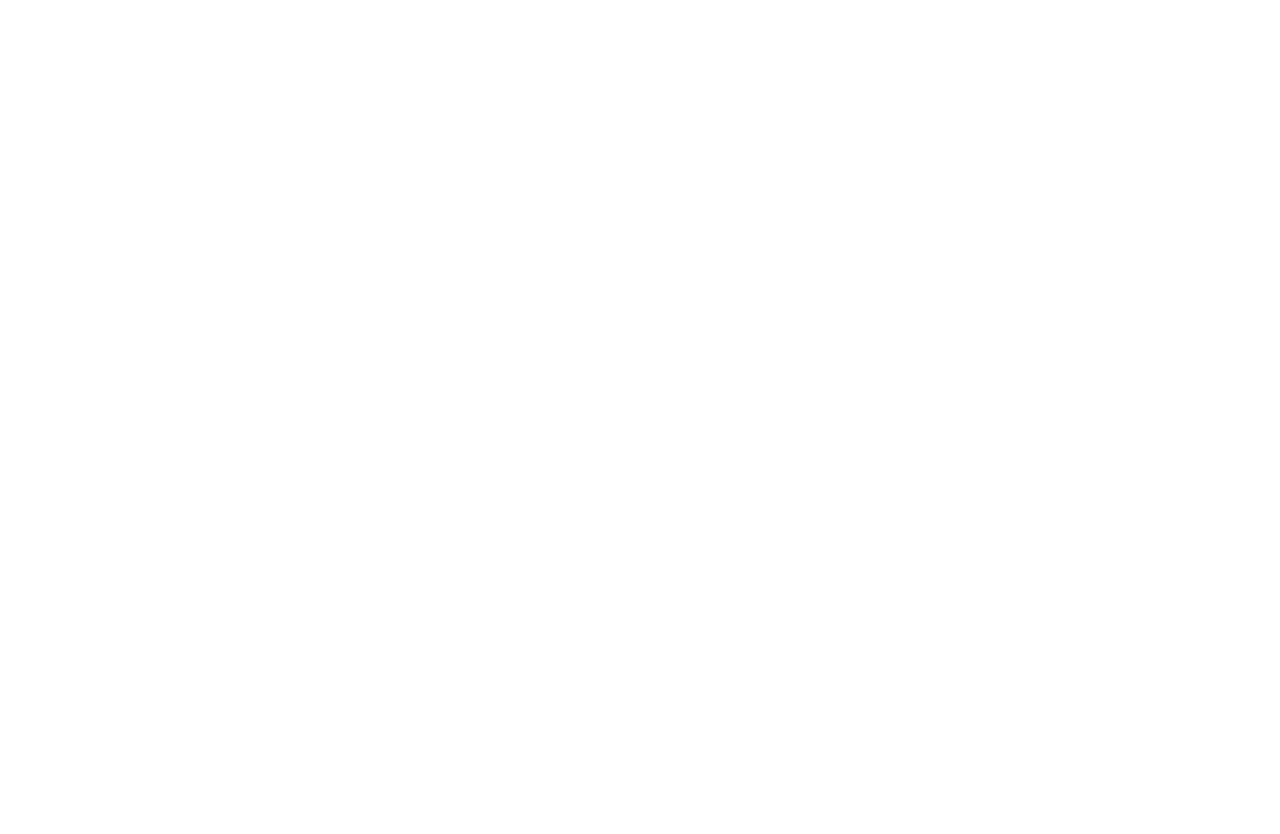
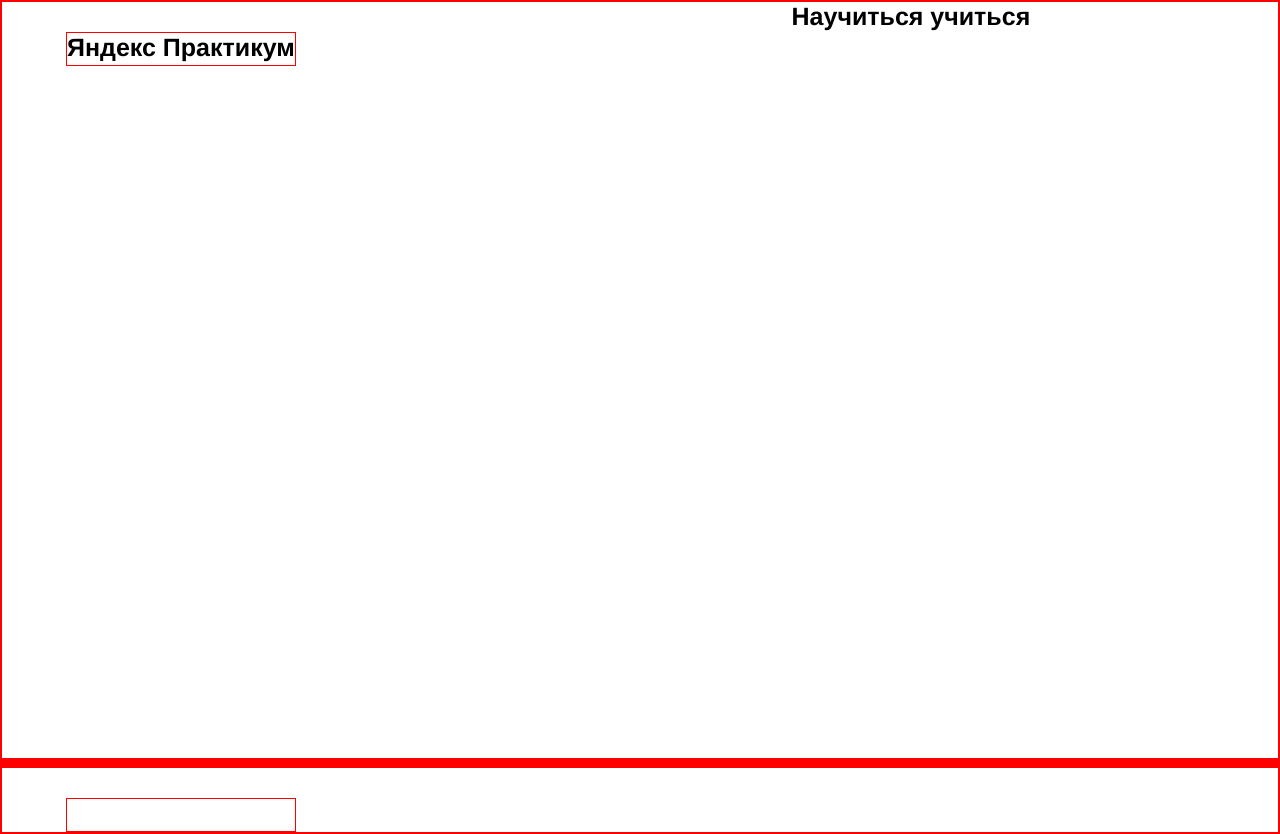
Before and after one commit to milenairon/how-to-learn, a plain HTML site: page index.html in a window 1280 px wide. Before the commit the page ends 800 px from the top, so only its background shows below. Drawn offline with Linux system fonts and the light colour scheme.

Commit message:
Создана шапка сайта

```diff
--- a/index.html
+++ b/index.html
@@ -3,11 +3,39 @@
 <head>
   <meta charset="UTF-8">
   <meta name="viewport" content="width=device-width, initial-scale=1.0">
+  <!-- Название всего проекта -->
   <title>Научиться учиться</title>
+  <link rel="stylesheet" href="./styles/normalize.css">
+  <link rel="stylesheet" href="./styles/style.css">
 </head>
 <body>
   <div class="page">
+    <header class="header">
+      <div class="logo">
+        <h2 class="logo__place_header">Яндекс Практикум</h2>
+      </div>
+      <h1 class="header__title">Научиться учиться</h1>
 
+    </header>
+    <main class="content">
+      <section class="description">
+      </section>
+
+      <section class="digits">
+      </section>
+
+
+      <section class="feynman">
+      </section>
+
+      <section class="kaufman">
+      </section>
+    </main>
+    <footer class="footer">
+      <div class="logo">
+        <h2 class="logo__place_footer">Яндекс Практикум</h2>
+      </div>
+    </footer>
   </div>
-</body>
+  </body>
 </html>
--- a/styles/style.css
+++ b/styles/style.css
@@ -1,3 +1,7 @@
+.page, .header, .description, .digits, .feynman, .kaufman, .footer, .logo {
+ border: 1px solid red;
+}
+
 .page {
   min-width: 1100px;
   /* мы ещё не умеем делать мобильную версию сайта, */
@@ -5,15 +9,49 @@
   max-width: 1600px;
   /* выше установили ограничение по максимальной ширине */
   margin: 0 auto;
-  /* выше для экранов больше 1600px отцентрировали весь контент */
+    /* выше для экранов больше 1600px отцентрировали весь контент */
   font-family: 'Helvetica Neue', Arial, sans-serif;
-}
+ }
 
 .header {
+  /* ниже установили ограничения для секции */
   height: 100vh;
   min-height: 600px;
   max-height: 756px;
-  /* выше установили ограничения для секции */
+  display: flex;
+  /*text-align: right;*/
+  /*align-items: center;*/
+
+
+
+}
+
+/*Ниже заданы отступы и размеры по высоте и ширине блока*/
+.logo {
+  margin: 30px auto auto 64px;
+  height: 32px;
+  width: 228px;
+}
+
+/*Ниже задали расстояние от текста до блока, размер и цвет шрифта*/
+.logo__place_header {
+  margin: 0 auto;
+  font-size: 25px;
+  color: #000;
+}
+
+/*Ниже задали расстояние от текста до блока, размер и цвет шрифта*/
+.header__title {
+  margin: 0 auto;
+  font-size: 25px;
+  color: #000;
+
+  /*text-align: right;*/
+  /*margin-left: 64px;*/
+
+
+
+
 }
 
 /* ниже мы привели пример двух селекторов, чтобы вы вспомнили запись элемента */
@@ -22,6 +60,84 @@
   width: 568px;
 }
 
+.description {
+
+}
+
+.digits {
+
+}
+
+.feynman {
+
+}
+
+.kaufman {
+
+}
+
+ .footer {
+
+ }
+
+ .logo__place_footer {
+  margin: 0 auto;
+  font-size: 25px;
+  color: #fff;
+}
+
+
+
+
+
+
+
+
+
+
+
+
+
+
+
+
+
+
+
+
+
+
+
+
+
+
+
+
+
+
+
+
+
+
+
+
+
+
+
+
+
+
+
+
+
+
+
+
+
+
+
+
+
 /* и элемента с модификатором вида ключ-значение */
 .table__cell_theme_dark {
   width: 200px;
```
